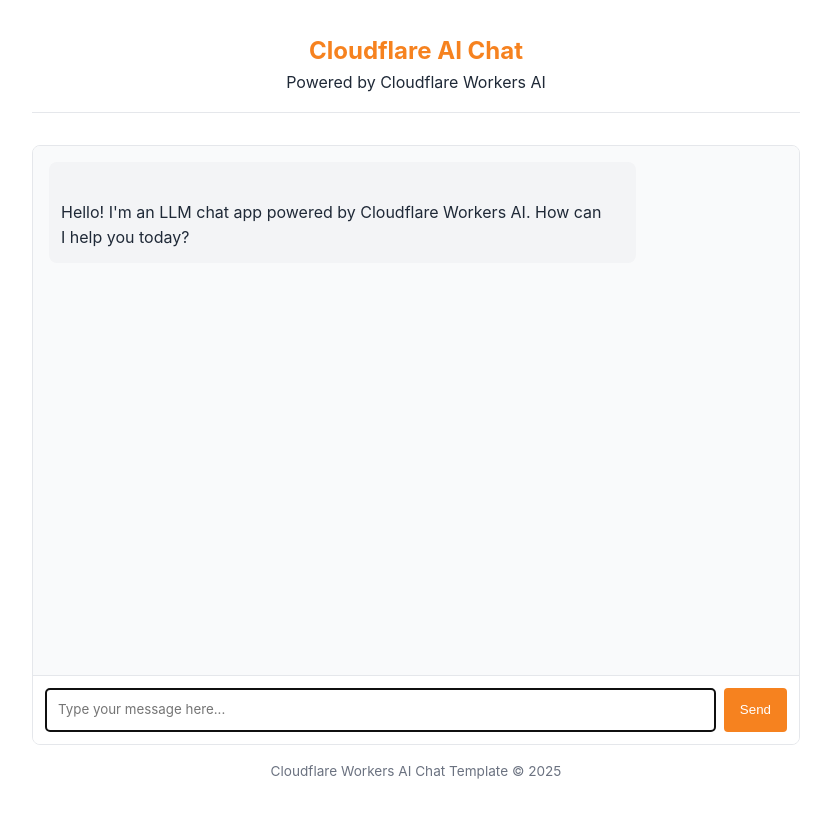
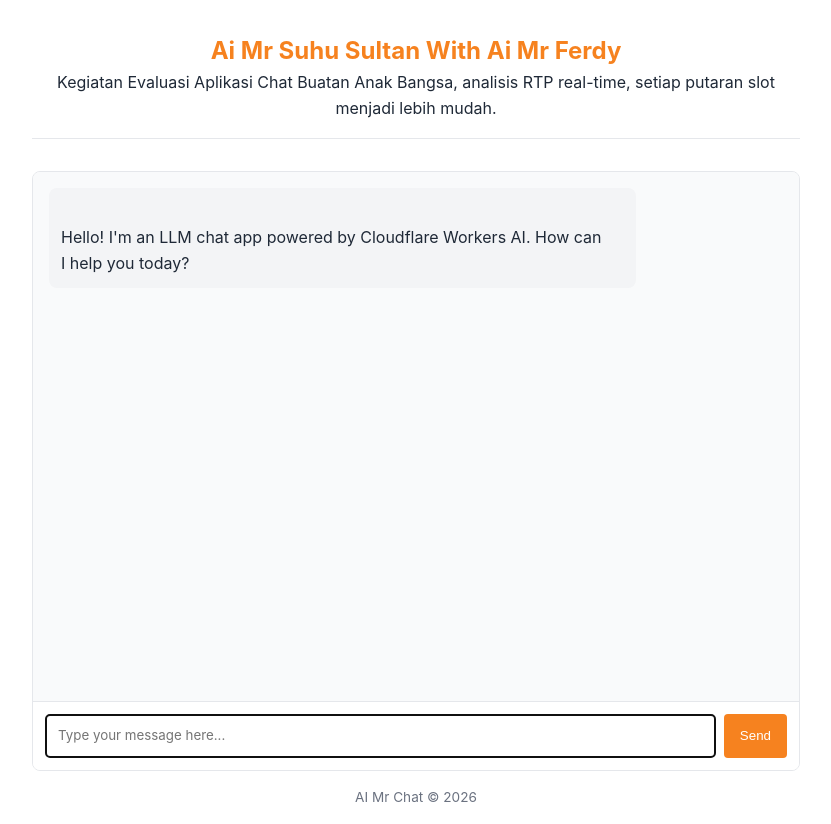
Before and after one commit to ai-mr-suhu/chat, a website: page public/index.html in a window 1280 px wide. Shown: the whole page, without its empty margins (224-1055 px from the left). Before the commit the page ends 800 px from the top, so only its background shows below. Drawn offline with Linux system fonts and the light colour scheme.

Commit message:
Update index.html

```diff
--- a/public/index.html
+++ b/public/index.html
@@ -144,8 +144,8 @@
 	</head>
 	<body>
 		<header>
-			<h1>Cloudflare AI Chat</h1>
-			<p>Powered by Cloudflare Workers AI</p>
+			<h1>Ai Mr Suhu Sultan With Ai Mr Ferdy</h1>
+			<p>Kegiatan Evaluasi Aplikasi Chat Buatan Anak Bangsa, analisis RTP real-time, setiap putaran slot menjadi lebih mudah.</p>
 		</header>
 
 		<div class="chat-container">
@@ -174,7 +174,7 @@
 		</div>
 
 		<footer>
-			<p>Cloudflare Workers AI Chat Template &copy; 2025</p>
+			<p>AI Mr Chat &copy; 2026</p>
 		</footer>
 
 		<!-- Chat app script -->
```
